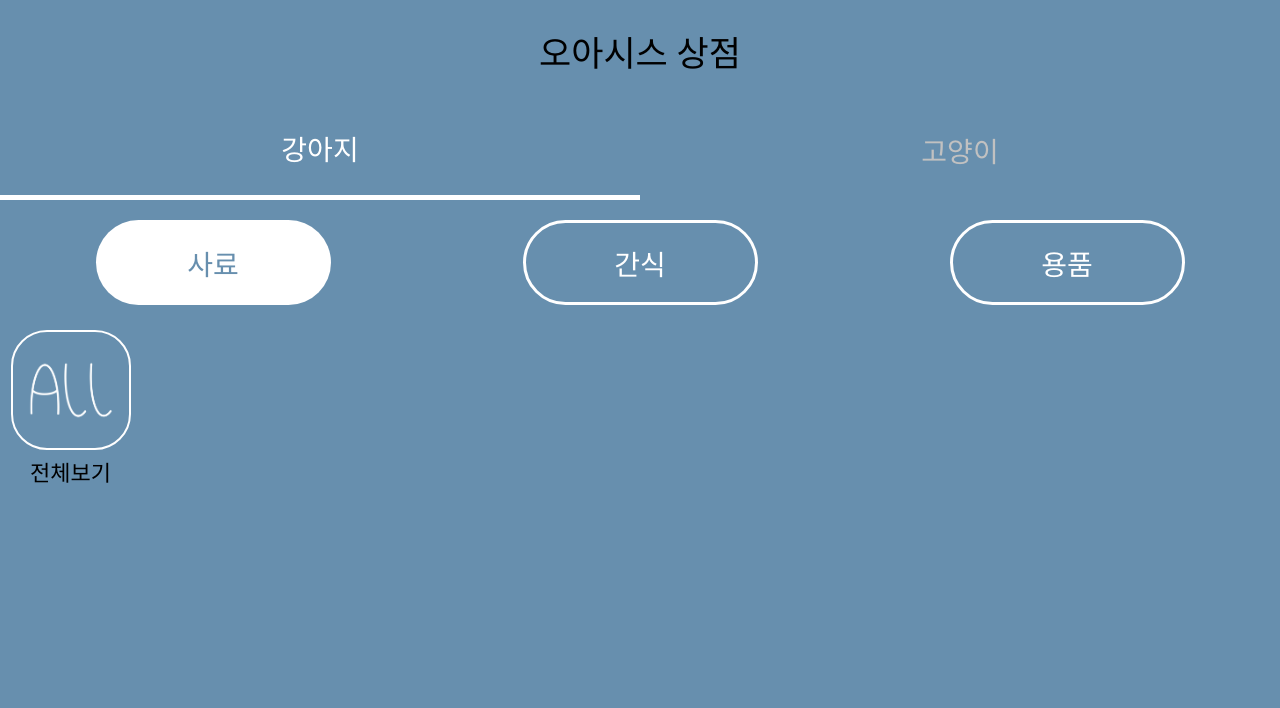
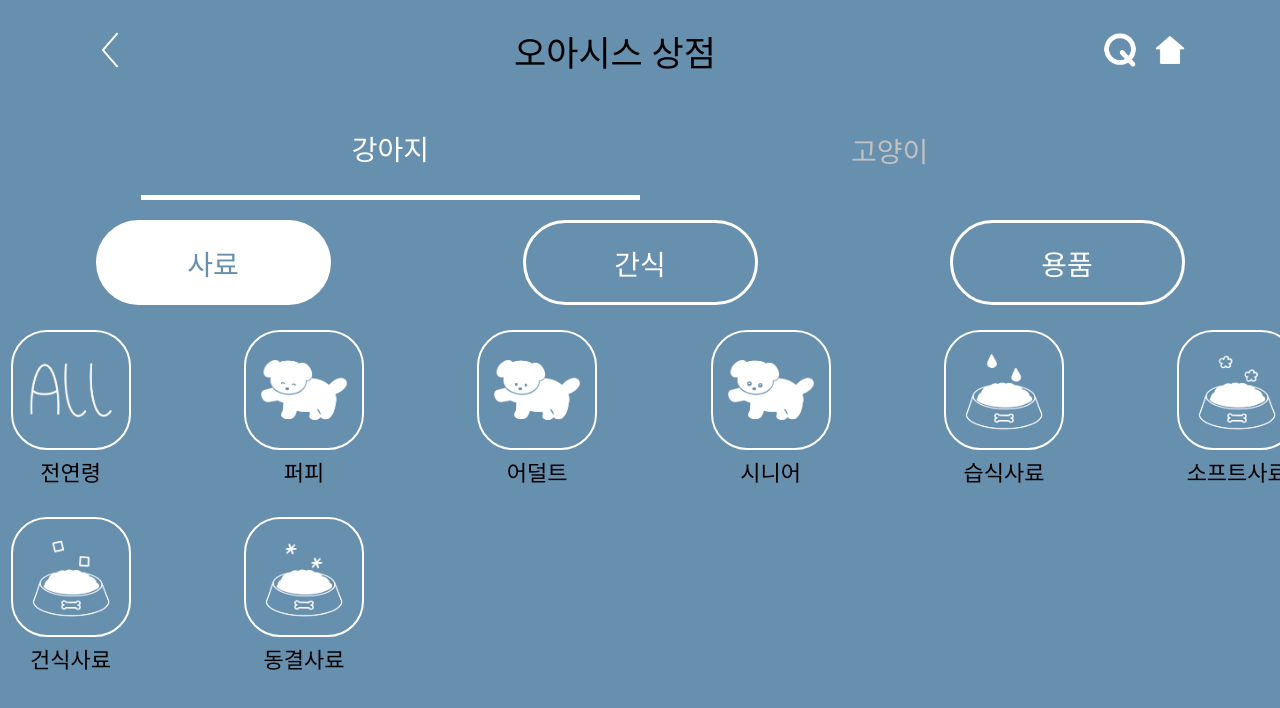
Before and after one commit to miniposi/Oasis, a Next.js app: page /shop in a window 1280 px wide. Shown: the top 708 px of the page. Built offline with nearby package versions, Linux system fonts and the light colour scheme; a web font is replaced by a local one.

Commit message:
feat: shop page done

```diff
--- a/data/ShopData.ts
+++ b/data/ShopData.ts
@@ -1,44 +1,35 @@
-interface PetCategoryProps {
+export interface PetCategoryProps {
   name: string;
   imageUrl: string;
 }
 
-interface PetCategoriesProps {
+export interface PetCategoriesProps {
   [category: string]: {
-    food: {
-      age: PetCategoryProps[];
-      type: PetCategoryProps[];
-    };
+    food: PetCategoryProps[];
     snack: PetCategoryProps[];
-    supplies: {
-      accessories: PetCategoryProps[];
-    };
+    supplies: PetCategoryProps[];
   };
 }
 
 export const PetCategoryData: PetCategoriesProps = {
   dog: {
-    food: {
-      age: [
+    food: [
       { name: "전연령", imageUrl: "shop/all.png" },
       { name: "퍼피", imageUrl: "shop/puppy.png" },
       { name: "어덜트", imageUrl: "shop/adultdog.png" },
       { name: "시니어", imageUrl: "shop/seniordog.png" },
-      ],
-      type: [
       { name: "습식사료", imageUrl: "shop/waterdog.png" },
       { name: "소프트사료", imageUrl: "shop/softdog.png" },
       { name: "건식사료", imageUrl: "shop/blockdog.png" },
       { name: "동결사료", imageUrl: "shop/icedog.png" },
     ],
-    },
     snack: [
       { name: "전체보기", imageUrl: "shop/all.png" },
       { name: "수제간식", imageUrl: "shop/handmade.png" },
       { name: "껌", imageUrl: "shop/gum.png" },
       { name: "뼈", imageUrl: "shop/bone.png" },
       { name: "동결건조", imageUrl: "shop/drysnack.png" },
-      { name: "저키", imageUrl: "shop/jurky.png" },
+      { name: "저키", imageUrl: "shop/jerky.png" },
       { name: "사사미•육포", imageUrl: "shop/sasami.png" },
       { name: "캔•파우치", imageUrl: "shop/dogcan.png" },
       { name: "통살•소세지", imageUrl: "shop/hotdog.png" },
@@ -47,11 +38,10 @@ export const PetCategoryData: PetCategoriesProps = {
       { name: "영양•기능", imageUrl: "shop/nutritious.png" },
       { name: "처방식", imageUrl: "shop/ipi.png" },
     ],
-    supplies: {
-      accessories: [
+    supplies: [
       { name: "전체보기", imageUrl: "shop/all.png" },
       { name: "배변용품", imageUrl: "shop/pottysupplies.png" },
-        { name: "위생용품", imageUrl: "shop/hygienceproducts.png" },
+      { name: "위생용품", imageUrl: "shop/hygieneproducts.png" },
       { name: "칫솔•치약", imageUrl: "shop/toothbrush.png" },
       { name: "미용•관리", imageUrl: "shop/beauty.png" },
       { name: "장난감", imageUrl: "shop/toy.png" },
@@ -68,22 +58,17 @@ export const PetCategoryData: PetCategoriesProps = {
       { name: "스탭•매트", imageUrl: "shop/stair.png" },
     ],
   },
-  },
   cat: {
-    food: {
-      age: [
+    food: [
       { name: "전연령", imageUrl: "shop/all.png" },
       { name: "키튼", imageUrl: "shop/kitten.png" },
       { name: "어덜트", imageUrl: "shop/adultcat.png" },
       { name: "시니어", imageUrl: "shop/seniorcat.png" },
-      ],
-      type: [
       { name: "주식캔", imageUrl: "shop/watercat.png" },
       { name: "파우치", imageUrl: "shop/softcat.png" },
       { name: "건식사료", imageUrl: "shop/blockcat.png" },
       { name: "동결사료", imageUrl: "shop/icecat.png" },
     ],
-    },
     snack: [
       { name: "전체보기", imageUrl: "shop/all.png" },
       { name: "간식캔", imageUrl: "shop/catcan.png" },
@@ -91,7 +76,7 @@ export const PetCategoryData: PetCategoriesProps = {
       { name: "동결건조", imageUrl: "shop/drysnack.png" },
       { name: "수제간식", imageUrl: "shop/handmade.png" },
       { name: "캣닢•캣그라스", imageUrl: "shop/catnip.png" },
-      { name: "저키", imageUrl: "shop/jurky.png" },
+      { name: "저키", imageUrl: "shop/jerky.png" },
       { name: "스낵", imageUrl: "shop/snack.png" },
       { name: "통살•소세지", imageUrl: "shop/hotdog.png" },
       { name: "덴탈간식", imageUrl: "shop/gum.png" },
@@ -100,8 +85,7 @@ export const PetCategoryData: PetCategoriesProps = {
       { name: "영양•기능", imageUrl: "shop/nutritious.png" },
       { name: "처방식", imageUrl: "shop/ipi.png" },
     ],
-    supplies: {
-      accessories: [
+    supplies: [
       { name: "전체보기", imageUrl: "shop/all.png" },
       { name: "모래", imageUrl: "shop/sand.png" },
       { name: "낚싯대", imageUrl: "shop/fisher.png" },
@@ -126,5 +110,4 @@ export const PetCategoryData: PetCategoriesProps = {
       { name: "먹이퍼즐", imageUrl: "shop/nosework.png" },
     ],
   },
-  },
 };
--- a/pages/shop.tsx
+++ b/pages/shop.tsx
@@ -1,9 +1,11 @@
 import { useState } from "react";
+import { useRouter } from "next/router";
 import styled from "styled-components";
+import { PetCategoryProps, PetCategoryData } from "@/data/ShopData";
 
 interface TypeProps {
   animal: "dog" | "cat";
-  category: "사료" | "간식" | "용품";
+  category: "food" | "snack" | "supplies";
 }
 
 interface ButtonProps {
@@ -12,7 +14,13 @@ interface ButtonProps {
 
 export default function ShopPage() {
   const [type, setType] = useState<TypeProps["animal"]>("dog");
-  const [category, setCategory] = useState<TypeProps["category"]>("사료");
+  const [category, setCategory] = useState<TypeProps["category"]>("food");
+  const router = useRouter();
+
+  // @TODO 주소 변경
+  const handleNavigation = (dst: string) => {
+    router.push(`/${dst}`);
+  };
 
   const handleSelect = (type: TypeProps["animal"]) => {
     setType(type);
@@ -22,9 +30,35 @@ export default function ShopPage() {
     setCategory(category);
   };
 
+  const getCategoryMap = (
+    type: TypeProps["animal"],
+    category: TypeProps["category"]
+  ): PetCategoryProps[] => {
+    return PetCategoryData[type][category];
+  };
+
   return (
     <StyledWrapper>
-      <StyledHeader>오아시스 상점</StyledHeader>
+      <StyledHeader>
+        <StyledHeaderImg
+          src="icon/backicon.png"
+          alt="돌아가기 아이콘"
+          onClick={() => handleNavigation("")}
+        />
+        오아시스 상점
+        <StyledInnerHeader>
+          <StyledHeaderImg
+            src="icon/searchicon.png"
+            alt="검색 아이콘"
+            onClick={() => handleNavigation("")}
+          />
+          <StyledHeaderImg
+            src="icon/homeicon.png"
+            alt="홈 아이콘"
+            onClick={() => handleNavigation("")}
+          />
+        </StyledInnerHeader>
+      </StyledHeader>
       <StyledUnderWrapper>
         <StyledTypeButton
           $isActive={type === "dog" ? true : false}
@@ -41,29 +75,31 @@ export default function ShopPage() {
       </StyledUnderWrapper>
       <StyledFilterWrapper>
         <StyledCtgButton
-          $isActive={category === "사료" ? true : false}
-          onClick={() => handleCategory("사료")}
+          $isActive={category === "food" ? true : false}
+          onClick={() => handleCategory("food")}
         >
           사료
         </StyledCtgButton>
         <StyledCtgButton
-          $isActive={category === "간식" ? true : false}
-          onClick={() => handleCategory("간식")}
+          $isActive={category === "snack" ? true : false}
+          onClick={() => handleCategory("snack")}
         >
           간식
         </StyledCtgButton>
         <StyledCtgButton
-          $isActive={category === "용품" ? true : false}
-          onClick={() => handleCategory("용품")}
+          $isActive={category === "supplies" ? true : false}
+          onClick={() => handleCategory("supplies")}
         >
           용품
         </StyledCtgButton>
       </StyledFilterWrapper>
       <StyledContentWrapper>
-        <StyledContent>
-          <StyledImg src="shop/all.png" alt="전체보기" />
-          전체보기
-        </StyledContent>
+        {getCategoryMap(type, category).map((item: any) => (
+          <StyledContent key={item.name} onClick={() => handleNavigation("")}>
+            <StyledImg src={item.imageUrl} alt={item.name} />
+            {item.name}
+          </StyledContent>
+        ))}
       </StyledContentWrapper>
     </StyledWrapper>
   );
@@ -73,16 +109,31 @@ const StyledWrapper = styled.div``;
 
 const StyledHeader = styled.header`
   display: flex;
-  flex-direction: column;
   justify-content: center;
+  align-items: center;
+  gap: 30vw;
   width: 100%;
   height: 100px;
   text-align: center;
   font-size: 35px;
 `;
 
+const StyledInnerHeader = styled.div`
+  display: flex;
+  justify-content: center;
+  align-items: center;
+  gap: 10px;
+`;
+
+const StyledHeaderImg = styled.img`
+  width: 40px;
+  height: 40px;
+`;
+
 const StyledUnderWrapper = styled.div`
   display: flex;
+  width: 78vw;
+  margin: auto;
 `;
 
 const StyledTypeButton = styled.button<ButtonProps>`
@@ -118,10 +169,10 @@ const StyledCtgButton = styled.button<ButtonProps>`
 `;
 
 const StyledContentWrapper = styled.div`
-  width: 1602px;
+  width: 1400px;
   margin: 30px auto;
   display: grid;
-  grid-template-columns: repeat(9, 1fr);
+  grid-template-columns: repeat(6, 1fr);
   grid-row-gap: 30px;
 `;
 
```
Also changed, not shown: public/icon/backicon.png, public/icon/homeicon.png. Lines whose indentation alone changed are shown as unchanged.
